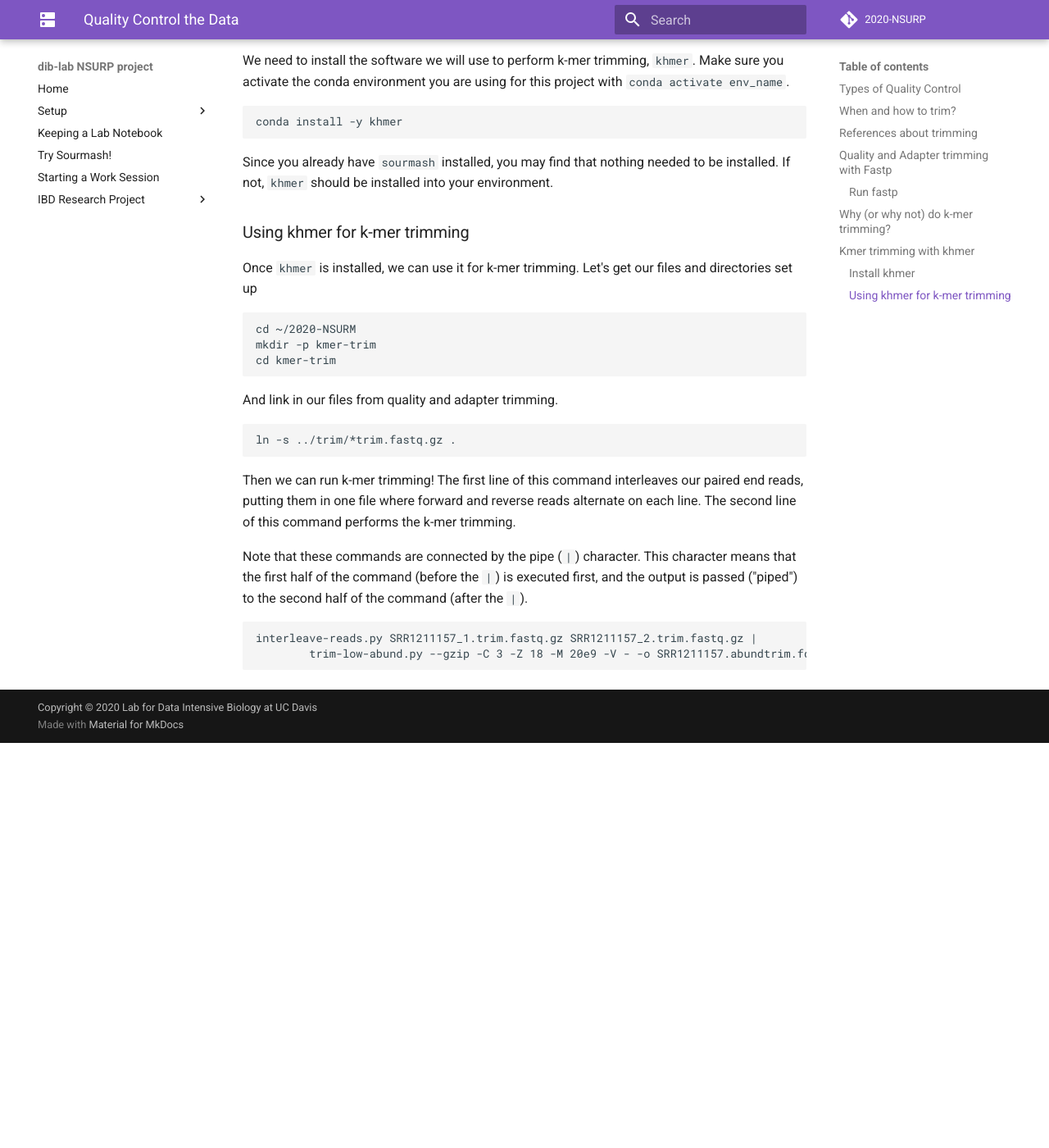
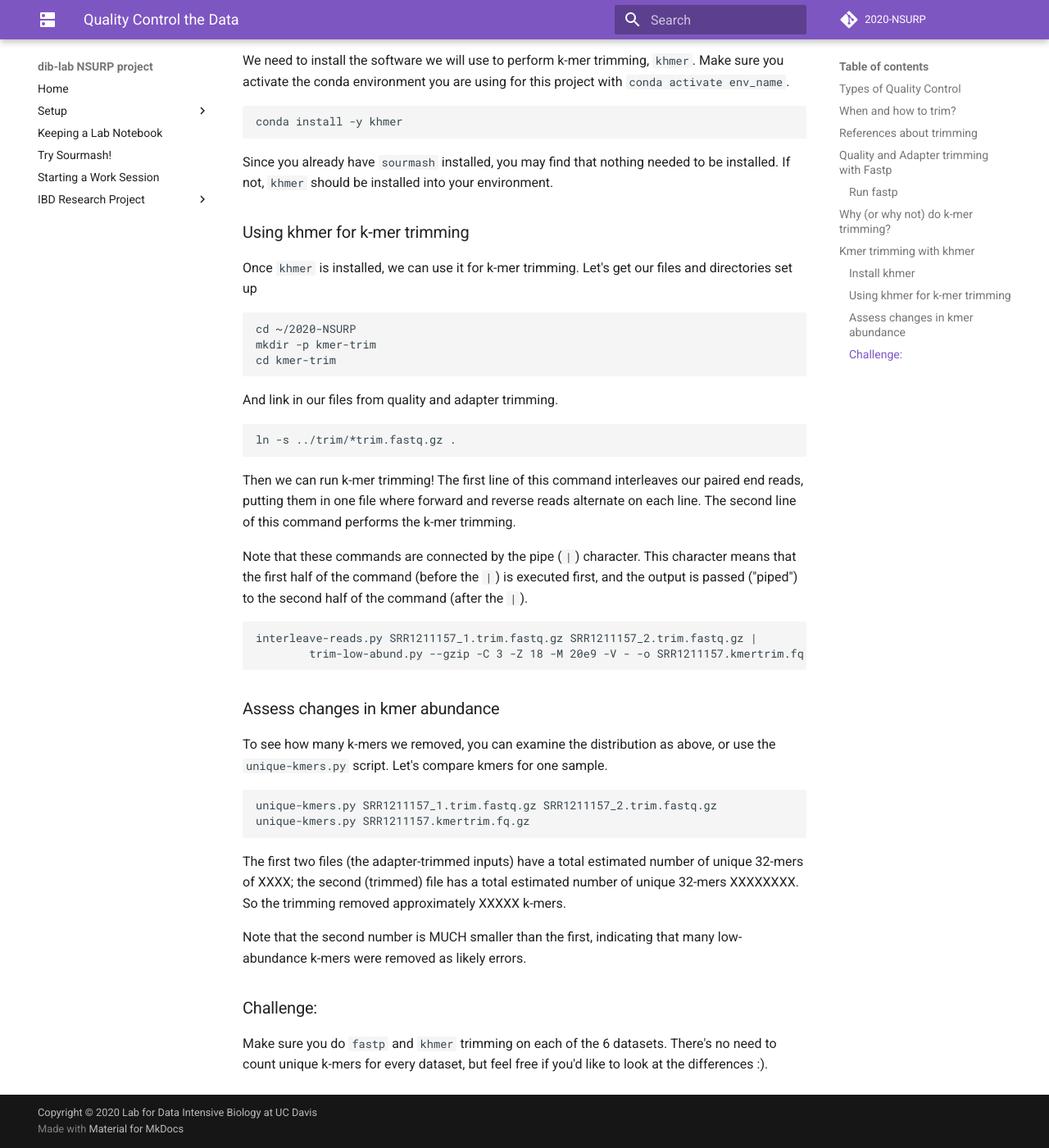
Before and after one commit to dib-lab/2020-NSURP, an MkDocs documentation site: the page built from doc/07.quality-control.md, in a window 1280 px wide and 1400 px high, scrolled down 6885 px. Shown: the whole window at 82% size. Built offline with MkDocs 1.6.1 and Material for MkDocs 9.7.7, drawn with Linux system fonts in a browser that asks for light colours; comment, search, counter and statistics services are not loaded; before the commit the page ends 7791 px from its top, so only the background shows below that.

Commit message:
add unique k-mer assessment bit

````diff
--- a/doc/07.quality-control.md
+++ b/doc/07.quality-control.md
@@ -202,7 +202,7 @@
 Once `khmer` is installed, we can use it for k-mer trimming.
 Let's get our files and directories set up
 ```
-cd ~/2020-NSURM
+cd ~/2020-NSURP
 mkdir -p kmer-trim
 cd kmer-trim
 ```
@@ -221,5 +221,30 @@
 
 ```
 interleave-reads.py SRR1211157_1.trim.fastq.gz SRR1211157_2.trim.fastq.gz |
-        trim-low-abund.py --gzip -C 3 -Z 18 -M 20e9 -V - -o SRR1211157.abundtrim.fq.gz
+        trim-low-abund.py --gzip -C 3 -Z 18 -M 20e9 -V - -o SRR1211157.kmertrim.fq.gz
 ```
+
+### Assess changes in kmer abundance
+
+To see how many k-mers we removed, you can examine the distribution as above,
+or use the `unique-kmers.py` script. Let's compare kmers for one sample.
+
+```
+unique-kmers.py SRR1211157_1.trim.fastq.gz SRR1211157_2.trim.fastq.gz
+unique-kmers.py SRR1211157.kmertrim.fq.gz
+```
+
+The first two files (the adapter-trimmed inputs) have a total estimated number of
+unique 32-mers of XXXX; the second (trimmed) file has a total
+estimated number of unique 32-mers XXXXXXXX.  So the trimming removed
+approximately XXXXX k-mers.
+
+Note that the second number is MUCH smaller than the first,
+indicating that many low-abundance k-mers were removed as
+likely errors.
+
+
+### Challenge:
+
+Make sure you do `fastp` and `khmer` trimming on each of the 6 datasets.
+There's no need to count unique k-mers for every dataset, but feel free if you'd like to look at the differences :).
````
